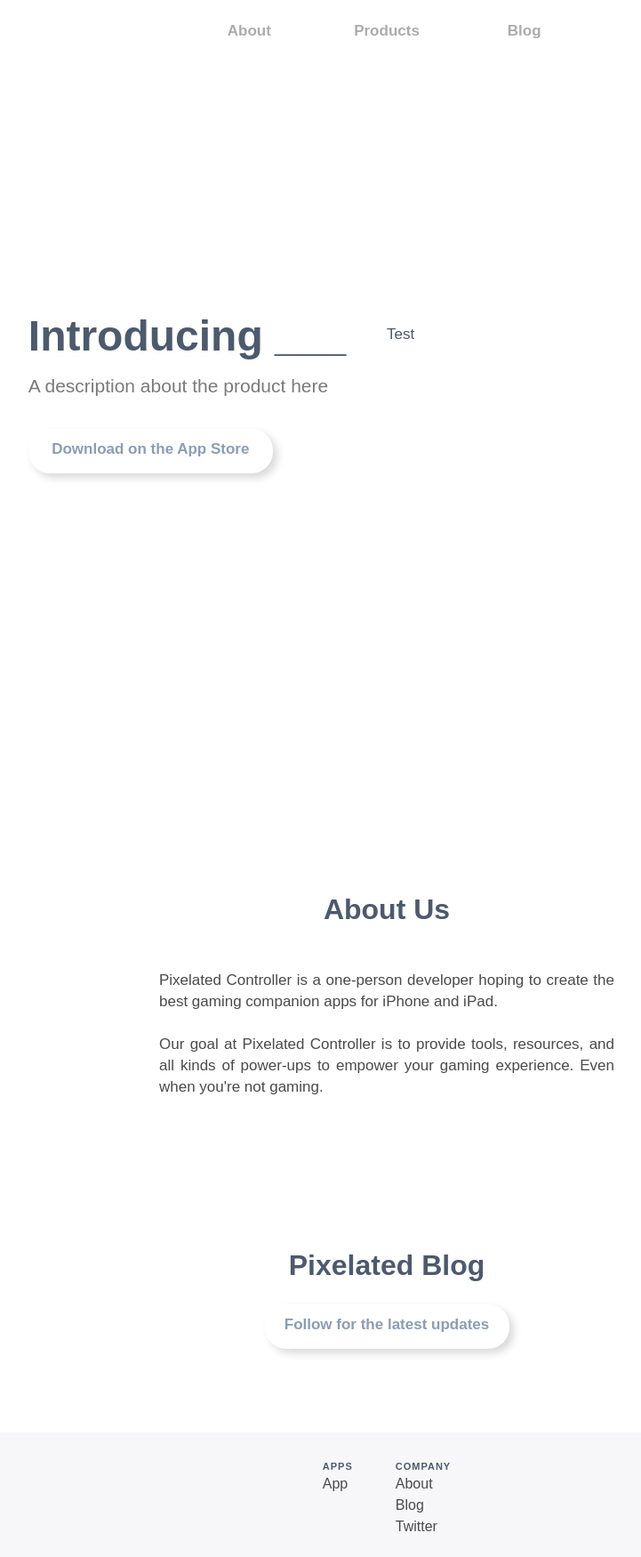
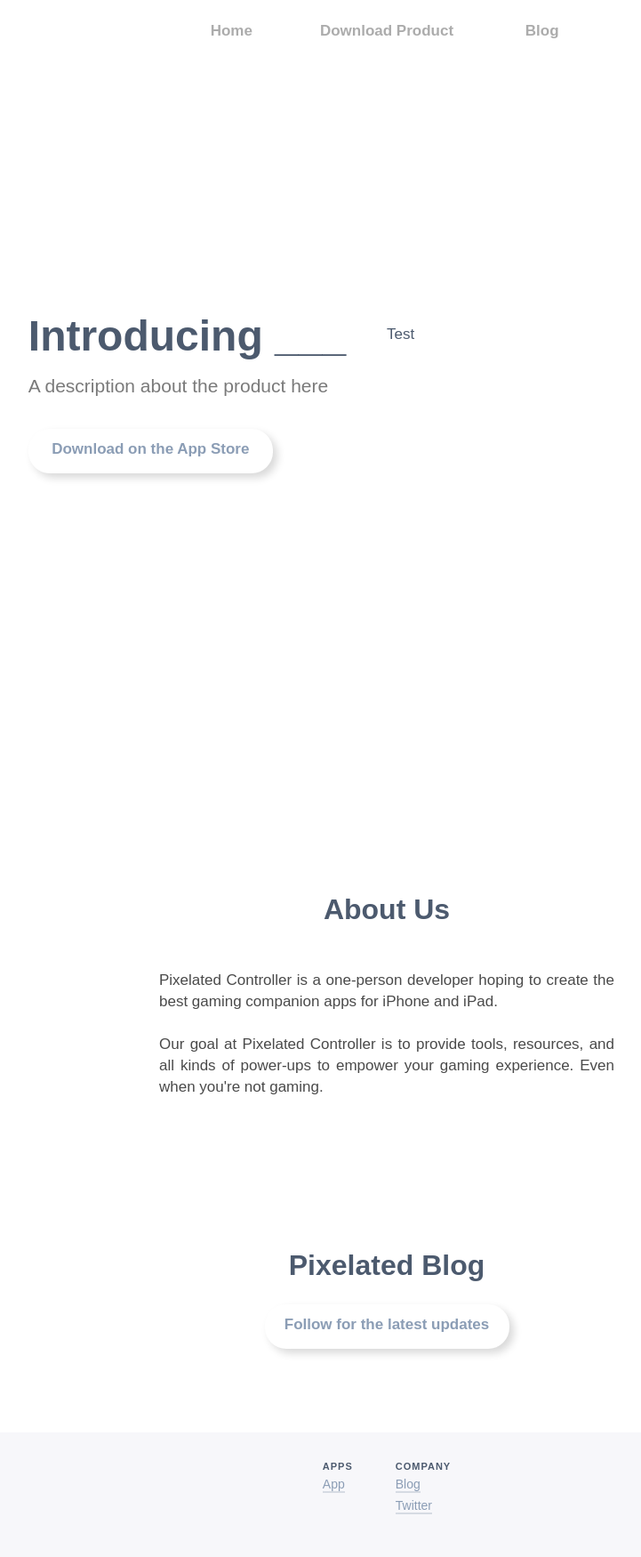
Before and after one commit to Pixelated-Controller/website, a Jekyll site: the page built from index.html, in a window 1280 px wide. Shown: the whole page at 89% size, without its empty margins (205-926 px from the left). Built offline with Jekyll 4.4.1, drawn with Linux system fonts in a browser that asks for light colours.

Commit message:
Add links

```diff
--- a/_includes/footer.html
+++ b/_includes/footer.html
@@ -9,9 +9,8 @@
   <div class="footer-section">
     <h5>Company</h5>
     <ul>
-      <li><a href="">About</a></li>
-      <li><a href="">Blog</a></li>
-      <li><a href="">Twitter</a></li>
+      <li><a href="{{ baseurl }}/blog">Blog</a></li>
+      <li><a href="https://twitter.com/{{ twitter_username }}">Twitter</a></li>
     </ul>
   </div>
 </footer>
--- a/_includes/nav.html
+++ b/_includes/nav.html
@@ -1,7 +1,7 @@
 <nav>
   <ul>
-    <li><a href="">About</a></li>
-    <li><a href="">Products</a></li>
-    <li><a href="">Blog</a></li>
+    <li><a href="{{ baseurl }}">Home</a></li>
+    <li><a href="">Download Product</a></li>
+    <li><a href="{{ baseurl }}/blog">Blog</a></li>
   </ul>
 </nav>
--- a/style/main.scss
+++ b/style/main.scss
@@ -17,10 +17,15 @@
 }
 
 a {
+  color: lighten(#6c83a1, 10%);
   -moz-transition: all 0.2s ease-in;
   -o-transition: all 0.2s ease-in;
   -webkit-transition: all 0.2s ease-in;
   transition: all 0.2s ease-in;
+
+  &:hover {
+    color: #6c83a1;
+  }
 }
 
 /* Buttons */
@@ -31,17 +36,12 @@
   display: inline-block;
   text-align: center;
   text-decoration: none;
-  color: lighten(#6c83a1, 10%);
   font-weight: 600;
   line-height: 30px;
   padding: 8px 16px 8px 16px;
   background: #ffffff;
   box-shadow: 5px 5px 10px #d9d9d9,
               -5px -5px 10px #ffffff;
-
-  &:hover {
-    color: #6c83a1;
-  }
 }
 
 /* Navbar */
@@ -72,7 +72,7 @@
     li {
       display: inline-block;
       list-style-type: none;
-      width: 150px;
+      width: 170px;
       text-align: center;
     }
   }
@@ -107,9 +107,9 @@
       margin-top: 4px;
 
       a {
-        color: #4a4a4a;
         text-decoration: none;
-        font-size: 16px;
+        font-size: 14px;
+        border-bottom: 2px solid lighten(#4c5a6e, 50%);
 
         &:visited {
           text-decoration: none;
```
Also changed, not shown: blog/index.html (renamed from blog/blog-index.markdown).
